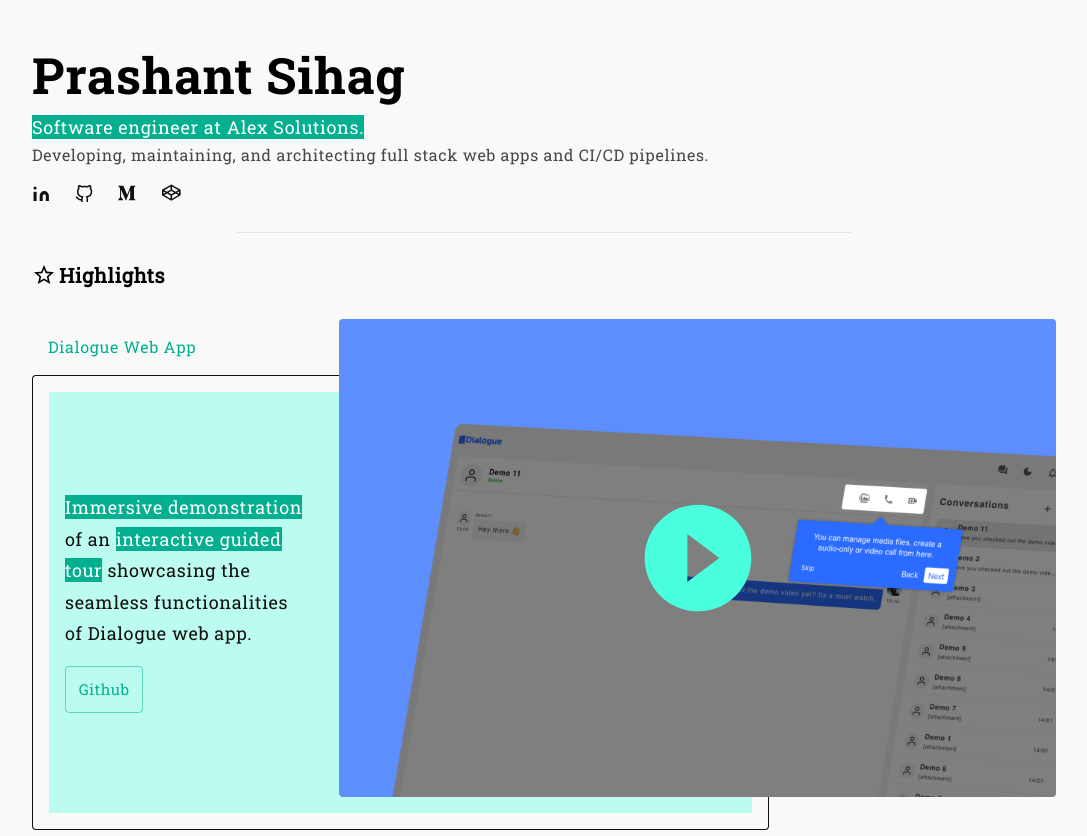
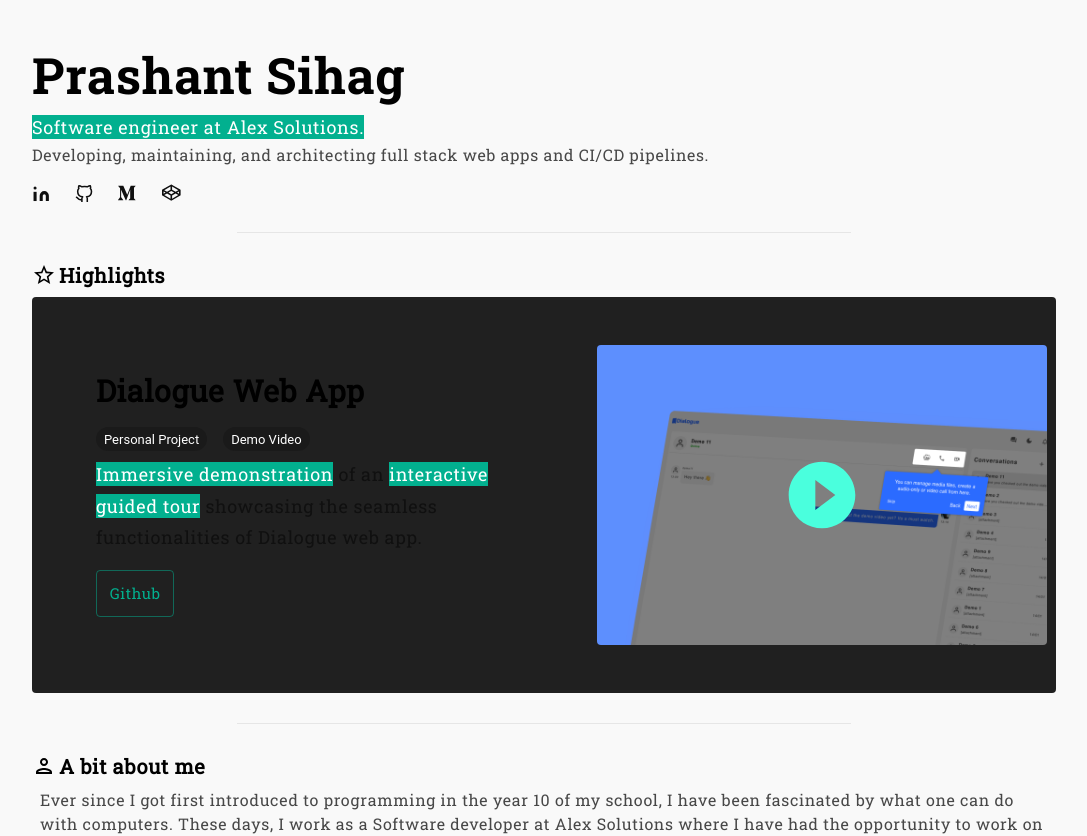
Before and after one commit to prashantsihag03/portfolio, a React app: page / in a window 1280 px wide. Shown: the top 836 px of the page, without its empty margins (96-1183 px from the left). Built offline with nearby package versions, Linux system fonts and the light colour scheme.

Commit message:
- added bg color for project metadata - added new highlights component for web - minor refactorings

```diff
--- a/src/Data/Projects.ts
+++ b/src/Data/Projects.ts
@@ -2,7 +2,9 @@
   href: "https://dialogue-083ade5b445a.herokuapp.com",
   github: "https://github.com/prashantsihag03/dialogueV2",
   themeColor: "#2B6BFF",
-  themeColorDark: "#2B6BFF",
+  themeColorDark: "#2B6BFFCF",
+  bgColor: "#becef4",
+  bgColorDark: "#192031",
   description:
     " Highly sophisticated web app connecting users with each other over multiple channels such as text, voice, and video and provide media sharing platform while giving them full control of their data.",
   features: [
--- /dev/null
+++ b/src/components/Highlights/HighlightsV2.tsx
@@ -0,0 +1,123 @@
+import { Box, Chip, Stack, Typography, useMediaQuery } from "@mui/material";
+import React from "react";
+import SectionHeading from "../SectionHeading";
+import StarBorderIcon from "@mui/icons-material/StarBorder";
+import VideoPlayer from "../VideoPlayer";
+import MenuButton from "../MenuButton";
+
+const HighlightsV2: React.FC = () => {
+  const isMobile = useMediaQuery("(max-width: 1100px)");
+  const isLightMode = useMediaQuery("(prefers-color-scheme: light)");
+
+  return (
+    <>
+      <SectionHeading heading={"Highlights"} iconComponent={StarBorderIcon} />
+      <Stack
+        direction={"row"}
+        justifyContent={"space-between"}
+        alignItems={"center"}
+        width="100%"
+        minHeight="40vh"
+        sx={{ backgroundColor: "#202020" }}
+        padding={"3rem"}
+        borderRadius={1}
+      >
+        <Stack
+          direction={"column"}
+          width="50%"
+          justifyContent={"center"}
+          alignItems={"center"}
+          paddingLeft="1rem"
+          paddingRight="2rem"
+        >
+          <SectionHeading heading={"Dialogue Web App"} size="30px" />
+          <Stack
+            direction={"row"}
+            justifyContent={"flex-start"}
+            alignItems={"center"}
+            width="100%"
+            marginTop={"0.5rem"}
+            marginBottom={"0.5rem"}
+          >
+            <Chip
+              color="primary"
+              label="Personal Project"
+              variant="filled"
+              size="small"
+              sx={{ marginRight: "1rem" }}
+            />
+            <Chip
+              color="primary"
+              label="Demo Video"
+              variant="filled"
+              size="small"
+            />
+          </Stack>
+          <>
+            <Typography
+              variant="subtitle1"
+              sx={{
+                color: "primary.main",
+                marginBottom: "1rem",
+              }}
+            >
+              <Typography
+                component={"span"}
+                variant="subtitle1"
+                sx={{
+                  color: isLightMode ? "white" : "secondary.main",
+                  backgroundColor: isLightMode ? "secondary.main" : "none",
+                }}
+              >
+                Immersive demonstration
+              </Typography>{" "}
+              of an{" "}
+              <Typography
+                component={"span"}
+                variant="subtitle1"
+                sx={{
+                  color: isLightMode ? "white" : "secondary.main",
+                  backgroundColor: isLightMode ? "secondary.main" : "none",
+                }}
+              >
+                interactive guided tour
+              </Typography>{" "}
+              showcasing the seamless functionalities of Dialogue web app.
+            </Typography>
+            <Box width={"100%"}>
+              <MenuButton
+                value="Github"
+                link="https://github.com/prashantsihag03/dialogueV2"
+              />
+            </Box>
+          </>
+        </Stack>
+        <Stack
+          direction={"column"}
+          width="40%"
+          height={"100%"}
+          justifyContent={"center"}
+          alignItems={"center"}
+        >
+          <Stack
+            width={"450px"}
+            justifyContent={"center"}
+            alignItems={"center"}
+          >
+            <VideoPlayer
+              buttonSize={isMobile ? "3em" : "5em"}
+              thumbnailUrl={
+                isLightMode
+                  ? "./images/dialogue_thumbnail_light.jpg"
+                  : "./images/dialogue_thumbnail_dark.jpg"
+              }
+              videoUrl="./images/Demo-GuidedTour-LightMode.mp4"
+            />
+          </Stack>
+        </Stack>
+      </Stack>
+    </>
+  );
+};
+
+export default HighlightsV2;
--- a/src/components/Main/Main.tsx
+++ b/src/components/Main/Main.tsx
@@ -1,4 +1,4 @@
-import { Box, Divider, SxProps } from "@mui/material";
+import { Box, Divider, SxProps, useMediaQuery } from "@mui/material";
 import { Theme } from "@mui/system";
 import React from "react";
 import Blogs from "../Blogs";
@@ -6,6 +6,7 @@
 import About from "../About";
 import Highlights from "../Highlights";
 import Projects from "../Projects/Projects";
+import HighlightsV2 from "../Highlights/HighlightsV2";
 
 const mainStyles: SxProps<Theme> = {
   marginLeft: "10%",
@@ -21,12 +22,14 @@
 };
 
 const Main = () => {
+  const isMobile = useMediaQuery("(max-width: 1100px)");
+
   return (
     <Box sx={{ maxWidth: "1499px", margin: "auto" }}>
       <Box component="main" sx={mainStyles}>
         <QuickBioInfo />
         <Divider light variant="middle" sx={sectionDivider} />
-        <Highlights />
+        {isMobile ? <Highlights /> : <HighlightsV2 />}
         <Divider light variant="middle" sx={sectionDivider} />
         <About />
         <Divider light variant="middle" sx={sectionDivider} />
--- a/src/components/Projects/Projects.tsx
+++ b/src/components/Projects/Projects.tsx
@@ -47,7 +47,11 @@
           width={isMobile ? "100%" : "50%"}
           padding={isMobile ? "0.5rem" : "2rem"}
           height={"100%"}
-          sx={{ backgroundColor: isLightMode ? "#becef4" : "#192031" }}
+          sx={{
+            backgroundColor: isLightMode
+              ? PROJECT_DIALOGUE.bgColor
+              : PROJECT_DIALOGUE.bgColorDark,
+          }}
         >
           <Box
             minHeight={"30%"}
@@ -85,9 +89,7 @@
                 href={PROJECT_DIALOGUE.github}
                 sx={{
                   marginRight: "1rem",
-                  color: isLightMode
-                    ? PROJECT_DIALOGUE.themeColor
-                    : PROJECT_DIALOGUE.themeColorDark,
+                  color: PROJECT_DIALOGUE.themeColor,
                   fontWeight: "bold",
                   letterSpacing: "1.2pt",
                   padding: "0.25rem 0.5rem",
@@ -100,9 +102,7 @@
                 variant="text"
                 href={PROJECT_DIALOGUE.href}
                 sx={{
-                  color: isLightMode
-                    ? PROJECT_DIALOGUE.themeColor
-                    : PROJECT_DIALOGUE.themeColorDark,
+                  color: PROJECT_DIALOGUE.themeColor,
                   fontWeight: "bold",
                   letterSpacing: "1.2pt",
                   padding: "0.25rem 0.5rem",
@@ -116,11 +116,7 @@
           <Box maxHeight={"70%"} width={"100%"} padding={"1rem"}>
             <FeatureList
               features={PROJECT_DIALOGUE.features}
-              color={
-                isLightMode
-                  ? PROJECT_DIALOGUE.themeColor
-                  : PROJECT_DIALOGUE.themeColorDark
-              }
+              color={PROJECT_DIALOGUE.themeColor}
             />
           </Box>
         </Stack>
--- a/src/components/SectionHeading/index.tsx
+++ b/src/components/SectionHeading/index.tsx
@@ -1,5 +1,5 @@
 import {
-  Box,
+  Stack,
   SvgIcon,
   SvgIconTypeMap,
   SxProps,
@@ -9,17 +9,6 @@
 import { OverridableComponent } from "@mui/material/OverridableComponent";
 import * as React from "react";
 
-const containerStyles: SxProps<Theme> = {
-  display: "flex",
-  width: "100%",
-  flexDirection: "row",
-  color: "primary.main",
-  justifyContent: "flex-start",
-  alignItems: "center",
-  border: "none",
-  marginBottom: "10px",
-};
-
 const headingStyles: SxProps<Theme> = {
   textAlign: "left",
   width: "100%",
@@ -27,32 +16,50 @@
 
 interface SectionHeadingProps {
   heading: string;
-  iconComponent: OverridableComponent<SvgIconTypeMap<{}, "svg">> & {
+  iconComponent?: OverridableComponent<SvgIconTypeMap<{}, "svg">> & {
     muiName: string;
   };
   iconColor?: string;
+  iconSize?: "small" | "medium" | "large";
+  size?: string;
 }
 
 const SectionHeading: React.FC<SectionHeadingProps> = ({
   heading,
   iconComponent,
   iconColor,
+  iconSize,
+  size,
 }: SectionHeadingProps) => {
   return (
-    <Box sx={containerStyles}>
+    <Stack
+      direction={"row"}
+      width={"100%"}
+      marginBottom={"10px"}
+      color={"primary"}
+      justifyContent={"flex-start"}
+      alignItems={"center"}
+      border={"none"}
+    >
+      {iconComponent ? (
         <SvgIcon
           sx={{
             color: iconColor ? iconColor : "text.primary",
             marginRight: "3px",
           }}
           component={iconComponent}
-        fontSize="medium"
+          fontSize={iconSize ? iconSize : "medium"}
           inheritViewBox
         />
-      <Typography variant="h2" component="h2" sx={headingStyles}>
+      ) : undefined}
+      <Typography
+        variant="h2"
+        component="h2"
+        sx={{ ...headingStyles, fontSize: size ? size : undefined }}
+      >
         {heading}
       </Typography>
-    </Box>
+    </Stack>
   );
 };
 
```
Lines whose indentation alone changed are shown as unchanged.
